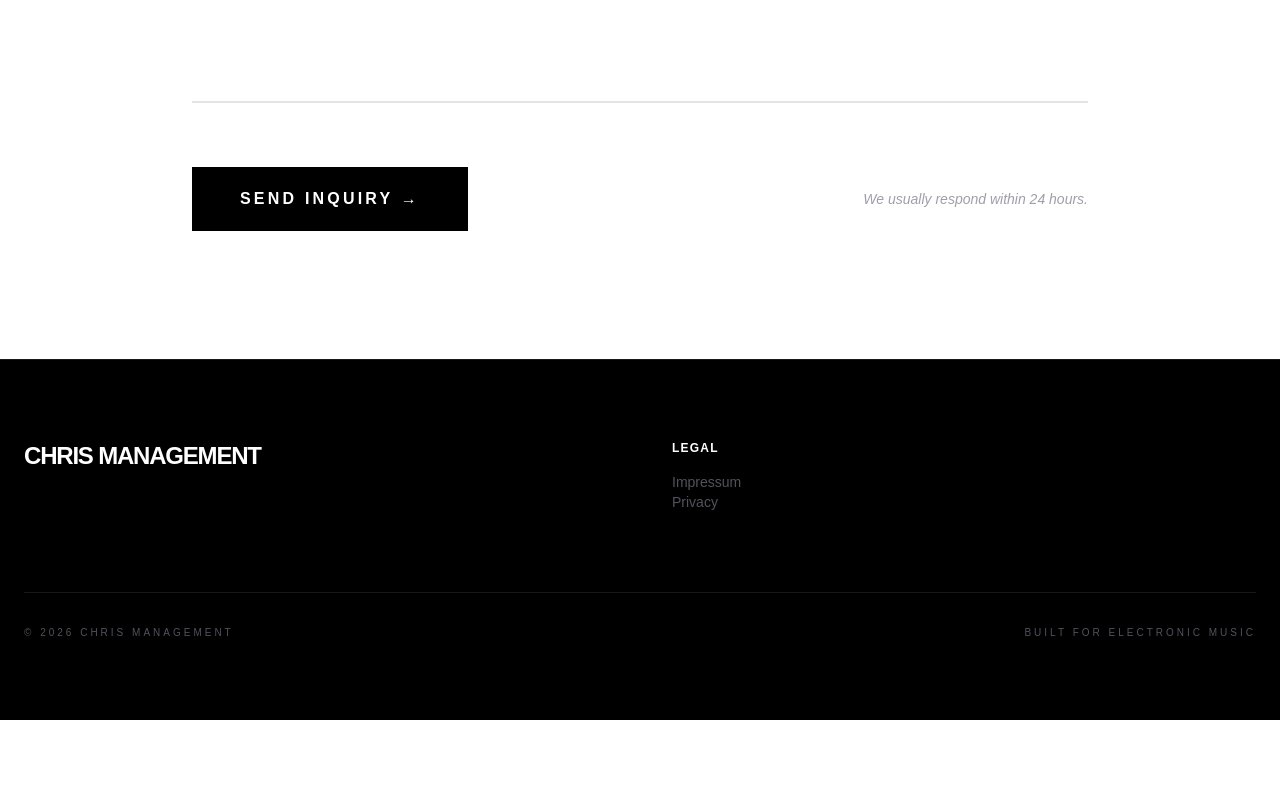
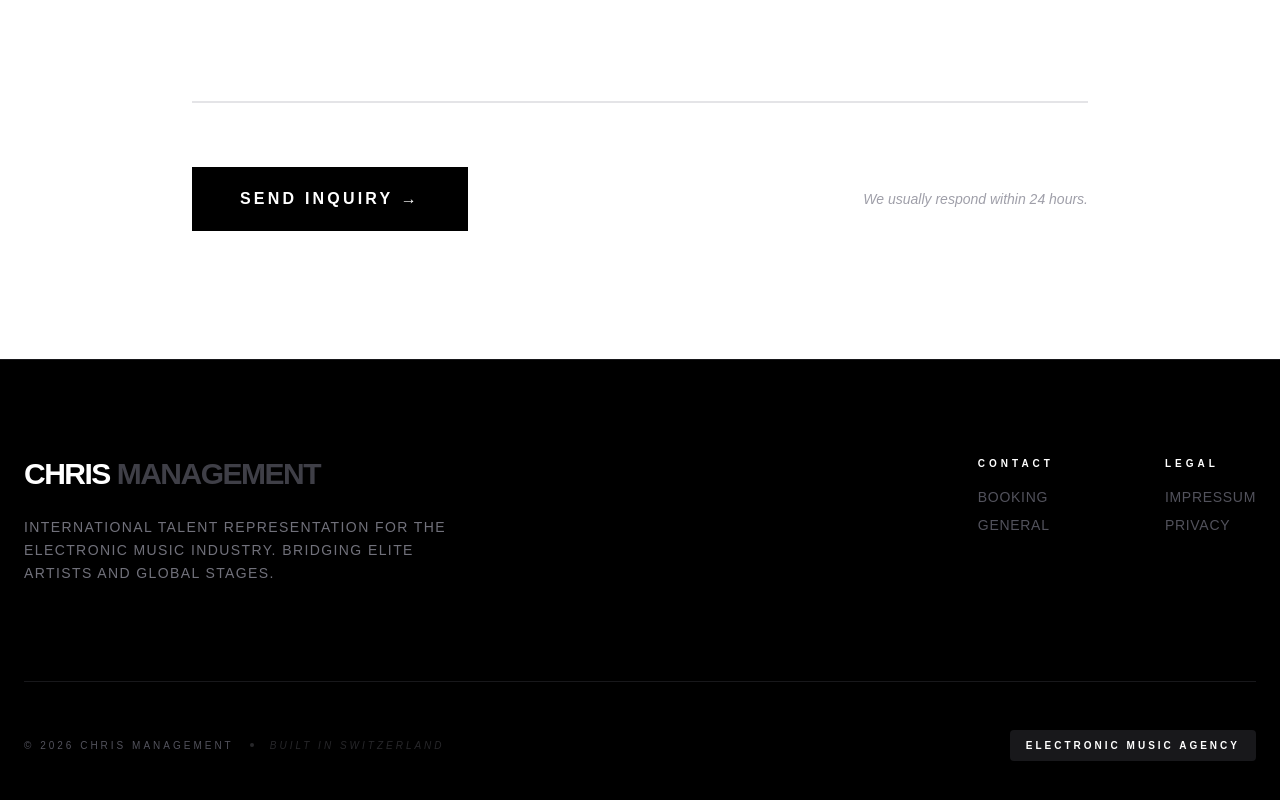
Before and after one commit to Ahmad-El-Hajj-Chehade/chris_website, a Next.js app in the folder dyoagency/: page / in a window 1280 px wide. Shown: the part 4124-4924 px from the top of the page. Before the commit the page ends 4844 px from the top, so only its background shows below. Built offline with nearby package versions, Linux system fonts and the light colour scheme.

Commit message:
Update Footer.tsx

```diff
--- a/dyoagency/src/components/Footer.tsx
+++ b/dyoagency/src/components/Footer.tsx
@@ -1,30 +1,53 @@
-import Newsletter from "./Newsletter";
-
 export default function Footer() {
   return (
-    <footer className="bg-black text-zinc-600 py-20 px-6 border-t border-zinc-900">
+    <footer className="bg-black text-zinc-600 py-24 px-6 border-t border-zinc-900">
       <div className="max-w-7xl mx-auto">
-        <div className="grid grid-cols-1 md:grid-cols-2 gap-16 mb-20">
-          <div className="space-y-8">
-            <h3 className="text-white font-black tracking-tighter text-2xl uppercase">CHRIS MANAGEMENT</h3>
-           {//} <Newsletter
-           }
+        <div className="flex flex-col md:flex-row justify-between items-start gap-16 mb-24">
+
+          {/* Linke Seite: Große Typografie als Statement */}
+          <div className="max-w-md">
+            <h3 className="text-white font-black tracking-tighter text-3xl uppercase mb-6">
+              Chris <span className="text-zinc-700">Management</span>
+            </h3>
+            <p className="text-sm leading-relaxed uppercase tracking-widest text-zinc-500">
+              International talent representation for the electronic music industry.
+              Bridging elite artists and global stages.
+            </p>
           </div>
 
+          {/* Rechte Seite: Strukturierte Links */}
+          <div className="grid grid-cols-2 gap-12 md:gap-24">
+            <div className="space-y-4">
+              <h4 className="text-white text-[10px] uppercase tracking-[0.4em] font-bold">Contact</h4>
+              <nav className="flex flex-col space-y-2 text-sm">
+                <a href="mailto:booking@chris.management" className="hover:text-white transition-colors uppercase tracking-wider">Booking</a>
+                <a href="#contact" className="hover:text-white transition-colors uppercase tracking-wider">General</a>
+              </nav>
+            </div>
 
-            <div>
-              <h4 className="text-white text-xs uppercase tracking-widest font-bold mb-4">Legal</h4>
-              <p className="text-sm hover:text-white cursor-pointer">Impressum</p>
-              <p className="text-sm hover:text-white cursor-pointer">Privacy</p>
+            <div className="space-y-4">
+              <h4 className="text-white text-[10px] uppercase tracking-[0.4em] font-bold">Legal</h4>
+              <nav className="flex flex-col space-y-2 text-sm">
+                <a href="/impressum" className="hover:text-white transition-colors uppercase tracking-wider">Impressum</a>
+                <a href="/privacy" className="hover:text-white transition-colors uppercase tracking-wider">Privacy</a>
+              </nav>
             </div>
           </div>
         </div>
 
-        <div className="pt-8 border-t border-zinc-900 flex flex-col md:flex-row justify-between items-center gap-4">
-          <p className="text-[10px] uppercase tracking-[0.3em]">© 2026 Chris Management</p>
-          <p className="text-[10px] uppercase tracking-[0.3em]">Built for Electronic Music</p>
+        {/* Bottom Bar */}
+        <div className="pt-12 border-t border-zinc-900 flex flex-col md:flex-row justify-between items-center gap-6">
+          <div className="flex items-center space-x-4">
+            <span className="text-[10px] uppercase tracking-[0.3em]">© 2026 Chris Management</span>
+            <span className="w-1 h-1 bg-zinc-800 rounded-full hidden md:block"></span>
+            <span className="text-[10px] uppercase tracking-[0.3em] text-zinc-800 italic">Built in Switzerland</span>
+          </div>
+
+          <div className="text-[10px] uppercase tracking-[0.3em] font-bold text-white bg-zinc-900 px-4 py-2 rounded-sm">
+            Electronic Music Agency
+          </div>
         </div>
-
+      </div>
     </footer>
   );
 }
```
